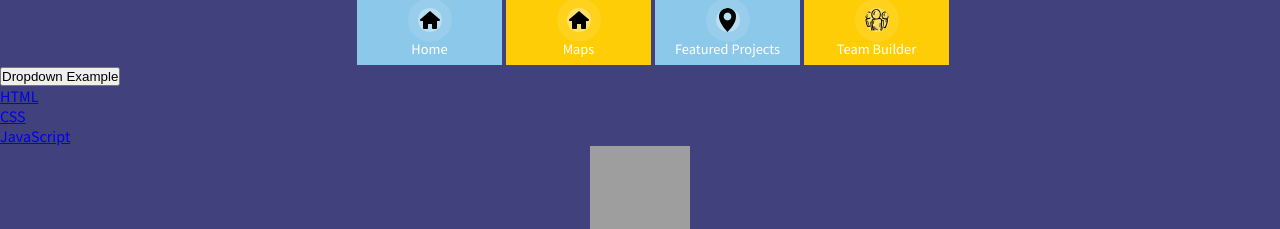
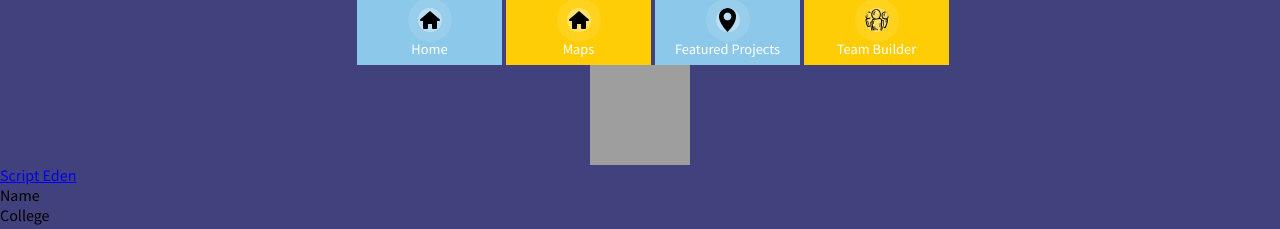
Before and after one commit to Alma-Sanchez/CodeAllNight, a plain HTML site: page index.html in a window 1280 px wide. Shown: the part 353-582 px from the top of the page. Drawn offline with Linux system fonts and the light colour scheme; grey boxes are pictures that could not be loaded.

Commit message:
Update index.html

```diff
--- a/index.html
+++ b/index.html
@@ -33,16 +33,6 @@
                 <span>Team Builder</span></a>
             </li>
         </ul>
-    </div>
-
-    <div class="dropdown">
-        <button class="btn btn-primary dropdown-toggle" type="button" data-toggle="dropdown">Dropdown Example
-        <span class="caret"></span></button>
-        <ul class="dropdown-menu">
-             <li><a href="#">HTML</a></li>
-             <li><a href="#">CSS</a></li>
-             <li><a href="#">JavaScript</a></li>
-         </ul>
     </div>
 
     <div class="container">
```
